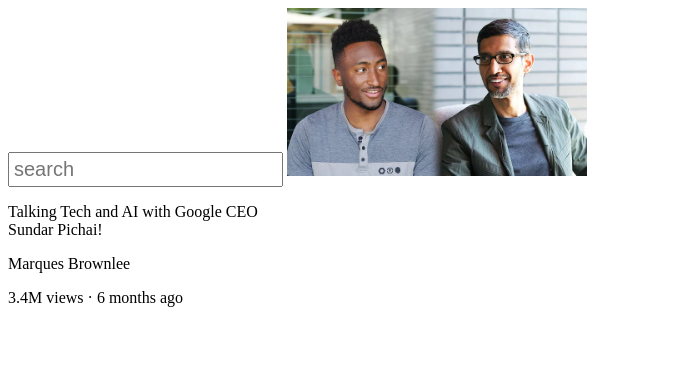
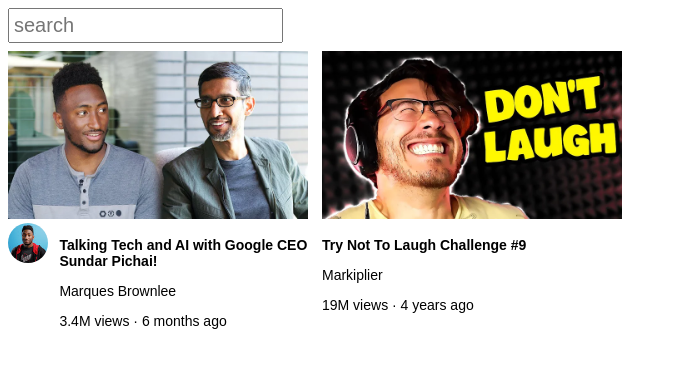
Before and after one commit to shadrack-ago/html-css, a plain HTML site: page youtube/youtube.html in a window 1280 px wide. Shown: the whole page, without its empty margins (0-677 px from the left). Drawn offline with Linux system fonts and the light colour scheme.

Commit message:
more on div

```diff
--- a/youtube/style.css
+++ b/youtube/style.css
@@ -7,4 +7,59 @@
     padding-top:4px ;
     padding-bottom: 4px;
     padding-left: 4px;
+    margin-bottom: 8px;
+    display: block;
+
+
 }
+p{
+    font-family: arial;
+}
+.video-title{
+    font-weight: bold;
+    font-size: 14px;
+
+}
+.video-author{
+    font-size: 14px;
+    margin-top: 3px;
+
+}
+.video-stats{
+margin-top: 1px;
+font-size: 14px;
+}
+
+
+.vide-preview{
+    width: 300px;
+    display: inline-block;
+    vertical-align: top ;
+    margin-right: 10px;
+}
+
+.channel-pictures{
+    display: inline-block;
+    width: 50px;
+    vertical-align: top;
+    margin-right: 5px;
+
+}
+.video-info{
+    display: inline-block;
+    width: 300px;
+    margin-left: 5px;
+    margin-top: 0px;
+
+}
+
+
+.channels{
+    border-radius: 100px;
+    width: 40px;
+
+}
+.lower-div{
+    display: flex;
+
+}
--- a/youtube/youtube.html
+++ b/youtube/youtube.html
@@ -7,13 +7,42 @@
     <link rel="stylesheet" href="style.css">
 </head>
 <body>
-    <input type="tex" placeholder="search" class="search-bar">
-    <img src="thumbnails/thumbnail-1.webp" alt="sundar CEO picture" class="thumbnail">
-    <p>
-        Talking Tech and AI with Google CEO <br> Sundar Pichai!</p>
-        <p>
-            Marques Brownlee
+    <input type="tex" placeholder="search" class="search-bar" >
+    <!-- <label for="" class="label">&#x260C;</label> -->
+
+    <!-- vide-preview class -->
+        <div class="vide-preview">
+            <div><img src="thumbnails/thumbnail-1.webp" alt="sundar CEO picture" class="thumbnail"></div>
+
+        <div class="lower-div">
+            <div class="channel-pictures">
+                <img src="channels/channel-1.jpeg" alt="" class="channels">
+
+            </div>
+            <div  class="video-info">
+                <p class="video-title">
+
+                Talking Tech and AI with Google CEO <br> Sundar Pichai!</p>
+                <p class="video-author">
+                    Marques Brownlee
+                </p>
+                <p class="video-stats">3.4M views · 6 months ago</p>
+
+            </div>
+
+        </div>
+
+        </div>
+
+        <div class="vide-preview">
+            <img src="thumbnails/thumbnail-2.webp" alt="sundar CEO picture" class="thumbnail">
+    <p class="video-title">
+        Try Not To Laugh Challenge #9</p>
+        <p class="video-author">
+            Markiplier
         </p>
-        <p>3.4M views · 6 months ago</p>
+        <p class="video-stats">19M views · 4 years ago</p>
+
+        </div>
 </body>
 </html>
```
Also changed, not shown: youtube/channels/channel-1.jpeg (added), youtube/thumbnails/Otieno-plp.png (added), youtube/thumbnails/thumbnail-2.webp (added).
